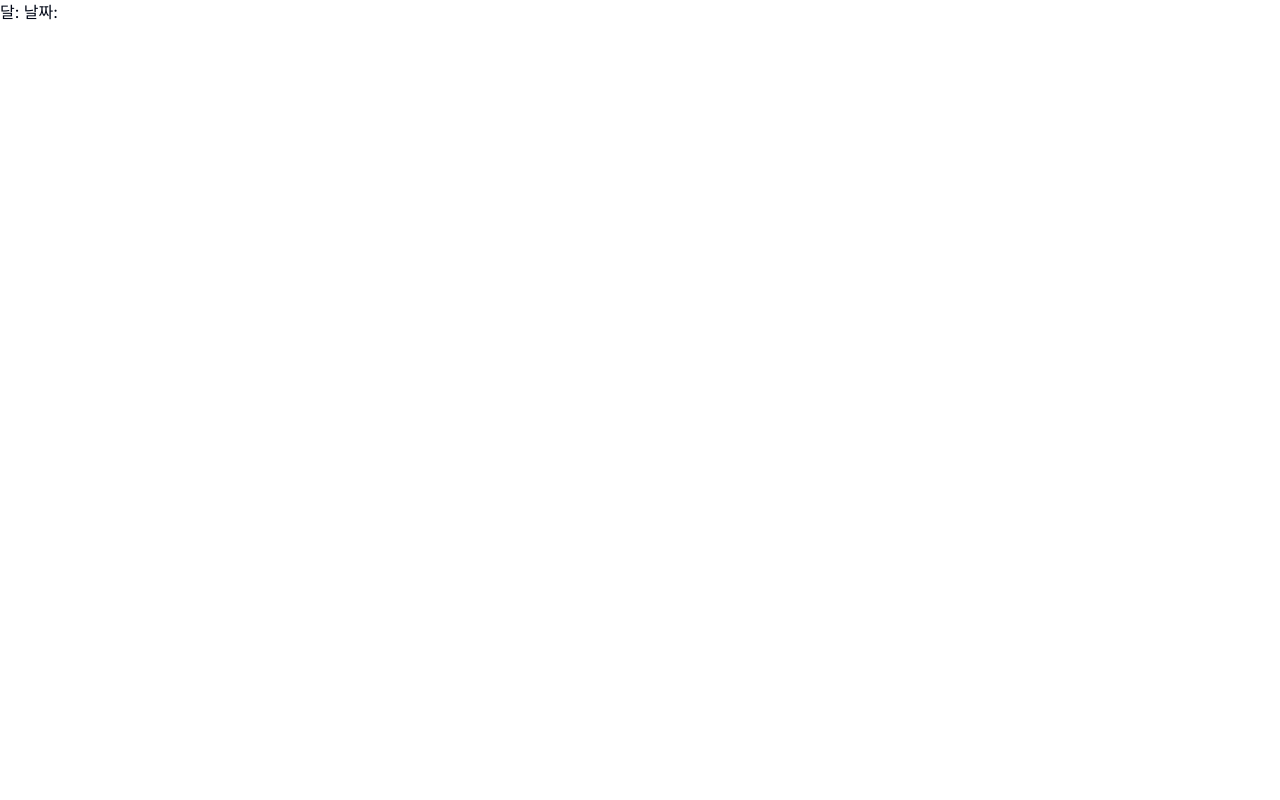
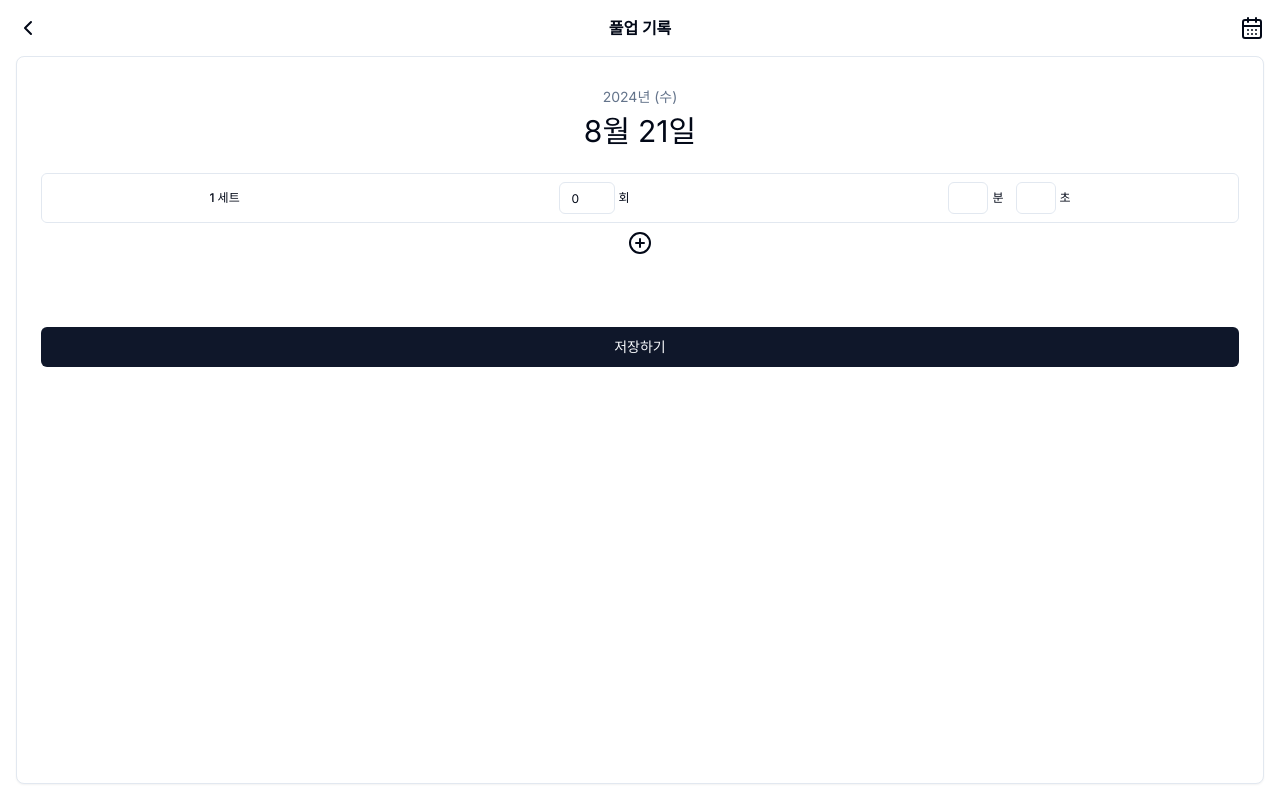
Before and after one commit to LeeKwang-min/pullog, a Next.js app: page /log in a window 1280 px wide. Built offline with nearby package versions, Linux system fonts and the light colour scheme.

Commit message:
[기능] 운동 기록 입력 페이지 구현

```diff
--- a/src/@types/pullup.ts
+++ b/src/@types/pullup.ts
@@ -18,9 +18,10 @@ export type TPullupSnsLink = {
 };
 
 export interface ISPullupSetData {
-  id: number;
+  id?: number;
+  set: number;
   count: number;
-  time: TPullupSetTime;
+  time?: TPullupSetTime;
 }
 
 export interface IPullupData {
--- a/src/app/globals.css
+++ b/src/app/globals.css
@@ -67,3 +67,12 @@
     @apply bg-background text-foreground;
   }
 }
+
+.blind {
+  position: absolute;
+  clip: rect(0 0 0 0);
+  width: 1px;
+  height: 1px;
+  margin: -1px;
+  overflow: hidden;
+}
--- a/src/app/log/[...loggingDay]/page.tsx
+++ /dev/null
@@ -1,21 +0,0 @@
-interface IProps {
-  params: {
-    loggingDay: string[];
-  };
-}
-
-function LogPullupDay({ params }: IProps) {
-  const { loggingDay } = params;
-  const [month, day] = loggingDay;
-  // 달, 날짜 잘못 입력시 돌려 보내기
-  // or 페이지 자체를 log/[month]/[day] 형식으로 만드는것도 방법이긴 한데... 뭐가 나을지는 고민해 볼 것
-
-  return (
-    <div>
-      <span>달: {month}</span>
-      <span>날짜: {day}</span>
-    </div>
-  );
-}
-
-export default LogPullupDay;
--- a/src/app/log/layout.tsx
+++ b/src/app/log/layout.tsx
@@ -1,7 +1,7 @@
 import { cn } from "@/lib/utils";
 
 function Layout({ children }: { children: React.ReactNode }) {
-  return <main className={cn("w-full h-full")}>{children}</main>;
+  return <main className={cn("w-full h-dvh")}>{children}</main>;
 }
 
 export default Layout;
--- a/src/app/log/page.tsx
+++ b/src/app/log/page.tsx
@@ -1,5 +1,124 @@
+"use client";
+
+import { ISPullupSetData } from "@/@types/pullup";
+import ScreenReaderTitle from "@/components/common/ScreenReaderTitle";
+import { Button } from "@/components/ui/button";
+import useDateLogic from "@/hooks/useDate";
+import {
+  CalendarDaysIcon,
+  ChevronLeftIcon,
+  CirclePlusIcon,
+} from "lucide-react";
+import { useEffect, useState } from "react";
+
+import {
+  Card,
+  CardContent,
+  CardDescription,
+  CardFooter,
+  CardHeader,
+  CardTitle,
+} from "@/components/ui/card";
+import { Label } from "@/components/ui/label";
+import { Input } from "@/components/ui/input";
+
 function Log() {
-  return <div>대충 달력 UI 제공될 예정</div>;
+  const { date, getMonth, getDay, getYear, getDayStr } = useDateLogic();
+  const [pullupDate, setPullupDate] = useState<ISPullupSetData[]>([
+    {
+      set: 1,
+      count: 0,
+    },
+  ]);
+
+  const addSet = () => {
+    setPullupDate((prev) => [
+      ...prev,
+      {
+        set: prev.length + 1,
+        count: 0,
+      },
+    ]);
+  };
+
+  return (
+    <main className="relative w-full h-full flex flex-col px-4 py-4 gap-4">
+      <ScreenReaderTitle title="철봉 기록 입력 페이지" />
+      <div className="w-full flex items-center justify-between">
+        <ChevronLeftIcon size={24} />
+        <h3 className="justify-self-center font-bold">풀업 기록</h3>
+        <CalendarDaysIcon size={24} />
+      </div>
+
+      <Card className="w-full grow relative flex flex-col overflow-scroll">
+        <CardHeader className="w-full flex flex-col items-center">
+          <ScreenReaderTitle title="날짜 정보" step={2} />
+          <span className="text-slate-500 text-sm flex gap-1">
+            <p>{getYear(date)}년</p> <p>{`(${getDayStr(date)})`}</p>
+          </span>
+          <span className="flex items-center gap-2">
+            <p className="text-3xl">{getMonth(date)}월</p>{" "}
+            <p className="text-3xl">{getDay(date)}일</p>
+          </span>
+        </CardHeader>
+        <CardContent className="w-full flex flex-col items-center grow max-h-fit overflow-scroll">
+          <ScreenReaderTitle title="세트, 횟수 입력 섹션" step={2} />
+          <div className="flex flex-col gap-2 w-full">
+            {pullupDate.map((pullup, idx) => {
+              const { set, count, time } = pullup;
+
+              return (
+                <div
+                  key={idx}
+                  className="w-full flex items-center border py-2 px-2 justify-around rounded-md"
+                >
+                  <Label htmlFor={`${set}set`} className="text-xs">
+                    {set} 세트
+                  </Label>
+                  <div className="flex items-center col-span-2 gap-1">
+                    <Input
+                      id={`${set}set`}
+                      value={count}
+                      className="w-14 h-8 text-xs"
+                    />
+                    <Label htmlFor={`${set}set`} className="text-xs">
+                      회
+                    </Label>
+                  </div>
+
+                  <div className="flex items-center col-span-2">
+                    <Input
+                      id={`${set}setMinute`}
+                      value={time?.minute}
+                      className="w-10 h-8 mr-1 text-xs"
+                    />
+                    <Label htmlFor={`${set}setMinute`} className="mr-3 text-xs">
+                      분
+                    </Label>
+
+                    <Input
+                      id={`${set}setSec`}
+                      value={time?.second}
+                      className="w-10 h-8 mr-1 text-xs"
+                    />
+                    <Label htmlFor={`${set}setSec`} className="text-xs">
+                      초
+                    </Label>
+                  </div>
+                </div>
+              );
+            })}
+          </div>
+          <Button variant="ghost" onClick={addSet} className="mb-10">
+            <CirclePlusIcon />
+          </Button>
+        </CardContent>
+        <CardFooter className="w-full">
+          <Button className="w-full">저장하기</Button>
+        </CardFooter>
+      </Card>
+    </main>
+  );
 }
 
 export default Log;
--- /dev/null
+++ b/src/components/common/ScreenReaderTitle.tsx
@@ -0,0 +1,23 @@
+interface IProps {
+  title: string;
+  step?: 1 | 2 | 3 | 4 | 5;
+}
+
+function ScreenReaderTitle({ title, step = 1 }: IProps) {
+  switch (step) {
+    case 1:
+      return <h1 className="blind">{title}</h1>;
+    case 2:
+      return <h2 className="blind">{title}</h2>;
+    case 3:
+      return <h3 className="blind">{title}</h3>;
+    case 4:
+      return <h4 className="blind">{title}</h4>;
+    case 5:
+      return <h5 className="blind">{title}</h5>;
+    default:
+      return <h1 className="blind">{title}</h1>;
+  }
+}
+
+export default ScreenReaderTitle;
--- /dev/null
+++ b/src/hooks/useDate.tsx
@@ -0,0 +1,42 @@
+import { useState } from "react";
+
+const DAY_STRING = ["일", "월", "화", "수", "목", "금", "토"];
+
+function useDateLogic() {
+  const [date, setDate] = useState<Date>(new Date());
+
+  const getYear = (curDate: Date) => {
+    return curDate.getFullYear();
+  };
+
+  const getMonth = (curDate: Date) => {
+    return curDate.getMonth() + 1;
+  };
+
+  const getDay = (curDate: Date) => {
+    return curDate.getDate();
+  };
+
+  const getDayStr = (curDate: Date) => {
+    return DAY_STRING[curDate.getDay()];
+  };
+
+  const getDateFormat = (curDate: Date) => {
+    const year = curDate.getFullYear();
+    const month = String(curDate.getMonth() + 1).padStart(2, "0");
+    const day = String(curDate.getDate()).padStart(2, "0");
+    return `${year}-${month}-${day}`;
+  };
+
+  return {
+    date,
+    setDate,
+    getYear,
+    getMonth,
+    getDay,
+    getDayStr,
+    getDateFormat,
+  };
+}
+
+export default useDateLogic;
```
